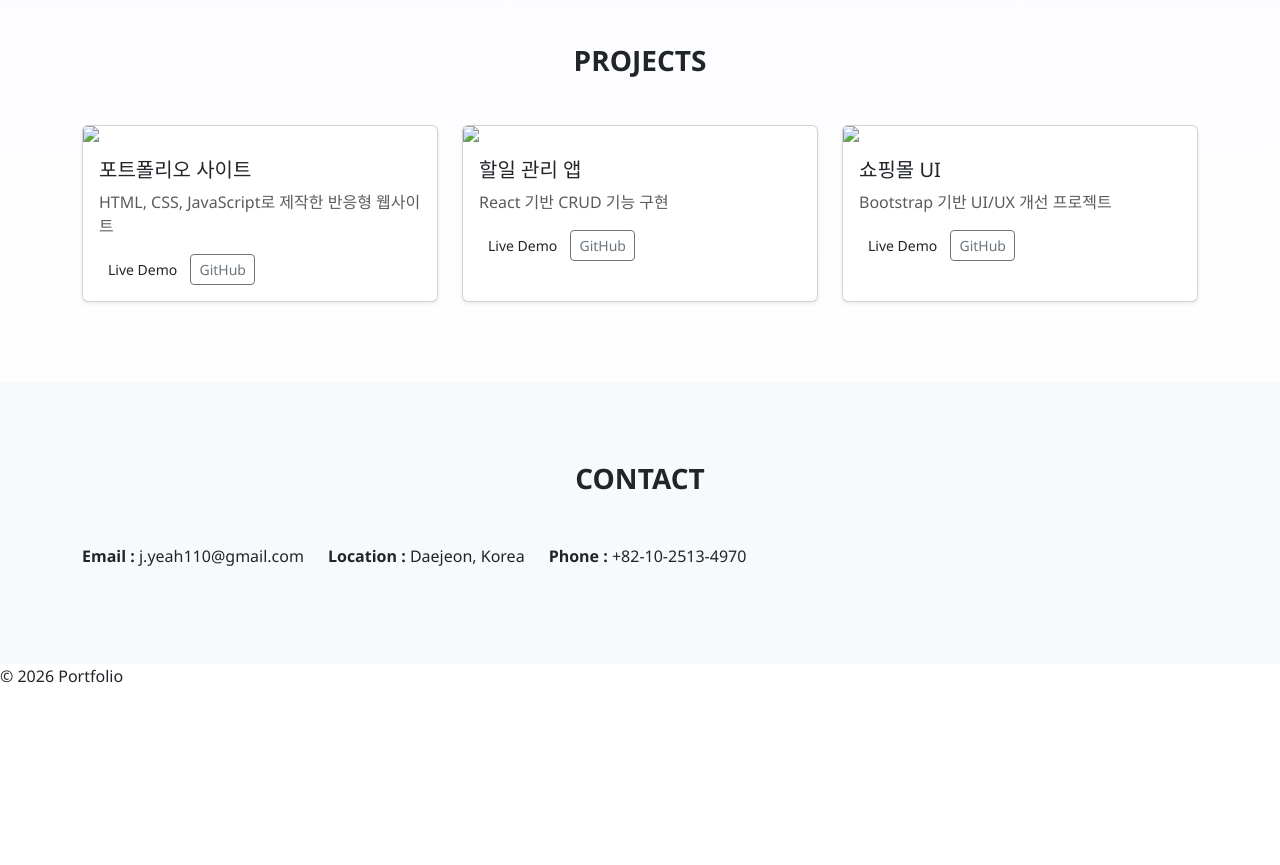
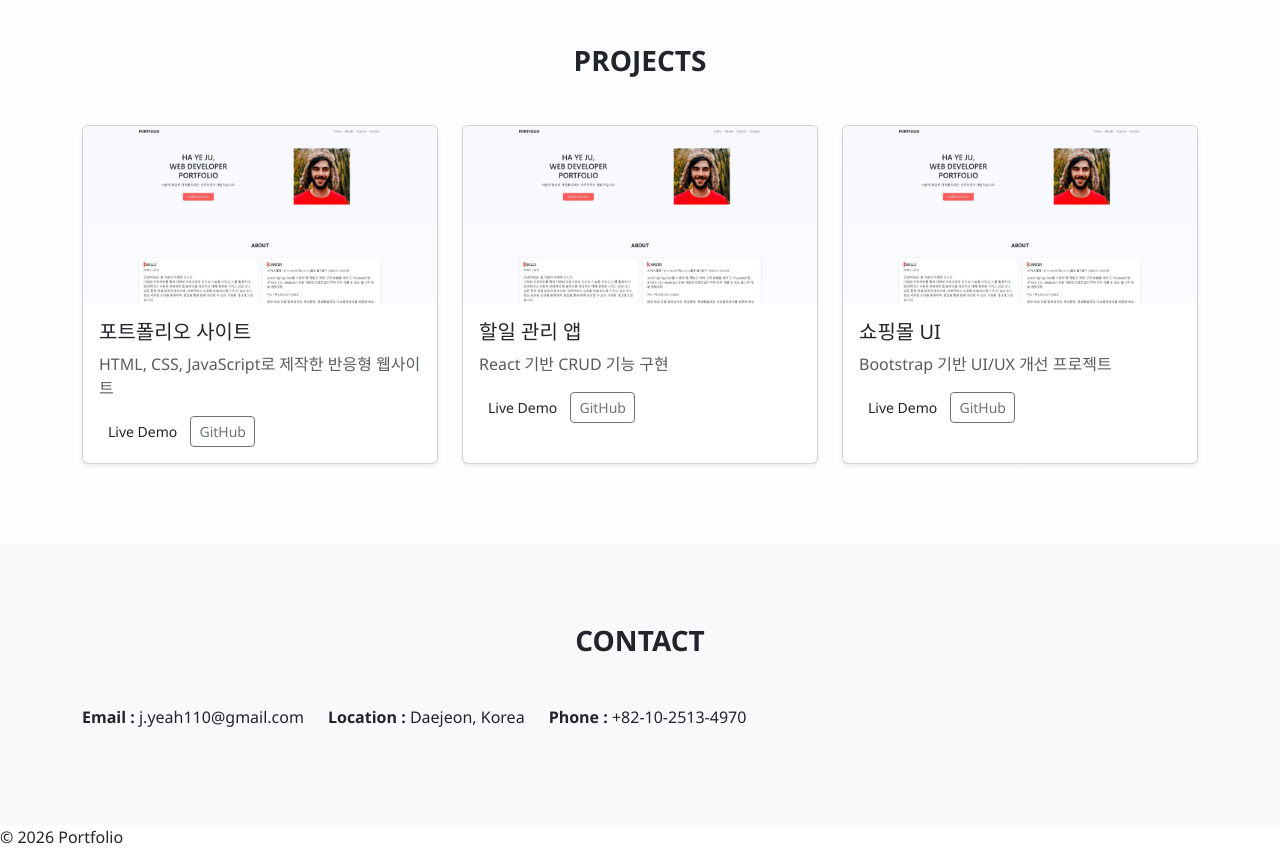
Before and after one commit to jyeah110-hue/portfolio, a plain HTML site: page index.html in a window 1280 px wide. Shown: the part 1340-2205 px from the top of the page. Before the commit the page ends 2044 px from the top, so only its background shows below. Drawn offline with nearby package versions, Linux system fonts and the light colour scheme.

Commit message:
이미지업로드

```diff
--- a/index.html
+++ b/index.html
@@ -192,7 +192,7 @@
                 <!--Project 1-->
                 <div class="col-md-4">
                     <div class="card shadow-sm h-100">
-                        <img src="../imgs/portfolio.jpg" class="card-img-top">
+                        <img src="sample.jpg" class="card-img-top">
                         <div class="card-body">
                             <h5 class="card-title">포트폴리오 사이트</h5>
                             <p class="card-text text-muted">
@@ -207,7 +207,7 @@
                 <!--Project 2-->
                 <div class="col-md-4">
                     <div class="card shadow-sm h-100">
-                        <img src="../imgs/portfolio.jpg" class="card-img-top">
+                        <img src="sample.jpg" class="card-img-top">
                         <div class="card-body">
                             <h5 class="card-title">할일 관리 앱</h5>
                             <p class="card-text text-muted">
@@ -222,7 +222,7 @@
                 <!--Project 3-->
                 <div class="col-md-4">
                     <div class="card shadow-sm h-100">
-                        <img src="../imgs/portfolio.jpg" class="card-img-top">
+                        <img src="sample.jpg" class="card-img-top">
                         <div class="card-body">
                             <h5 class="card-title">쇼핑몰 UI</h5>
                             <p class="card-text text-muted">
```
Also changed, not shown: sample.jpg (added).
